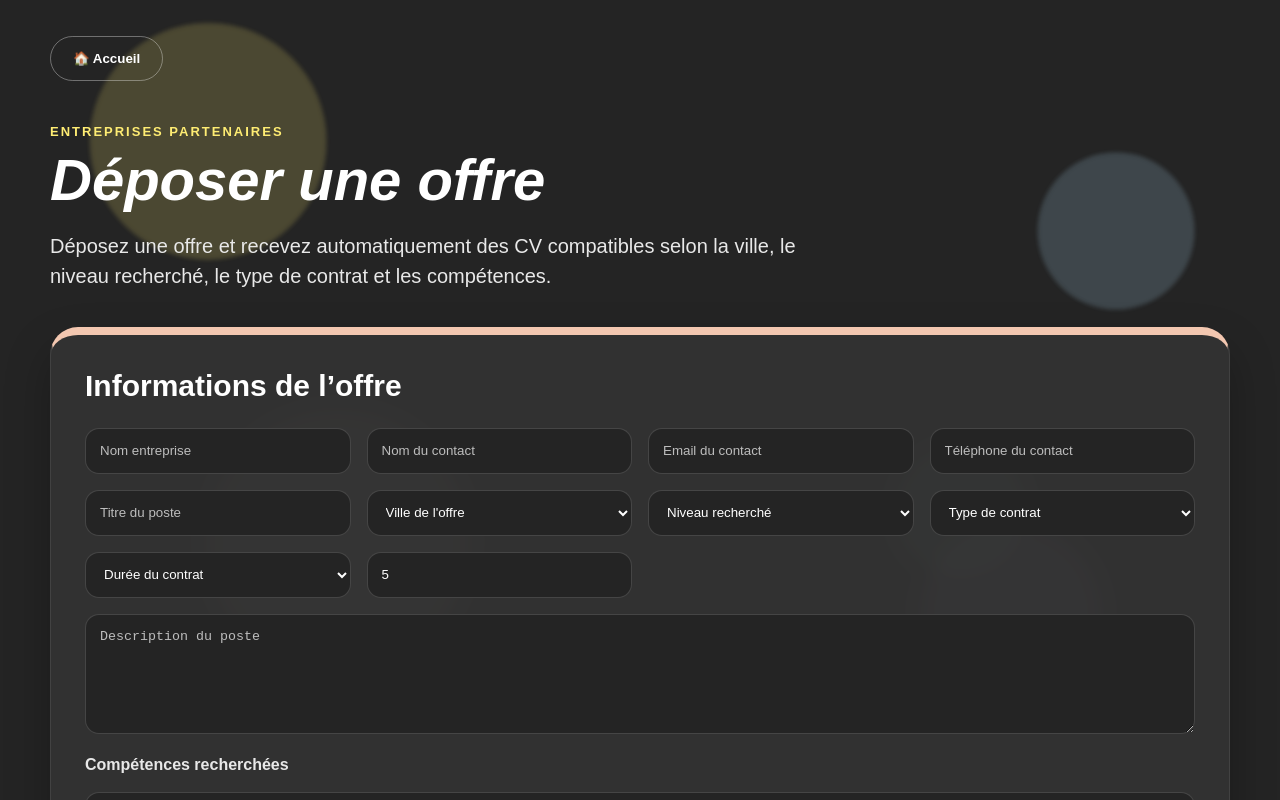
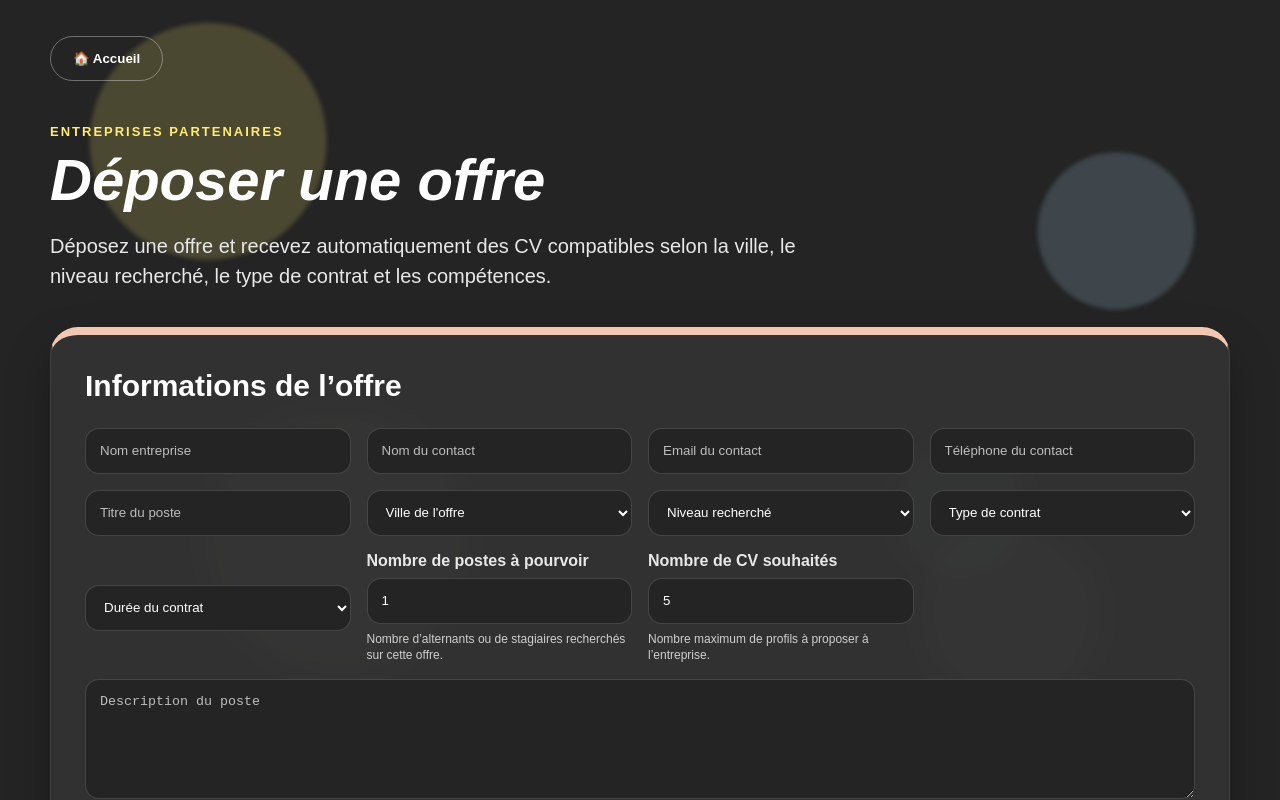
Before and after one commit to r8gktc6jrf-sketch/portail-alternance, a Next.js app: page /entreprise in a window 1280 px wide. Shown: the top 800 px of the page. Built offline with nearby package versions, Linux system fonts and the light colour scheme.

Commit message:
Mise à jour portail alternance

```diff
--- a/app/entreprise/page.tsx
+++ b/app/entreprise/page.tsx
@@ -39,6 +39,7 @@ type Offre = {
   typeContrat: string;
   dureeContrat: string;
   competences: string[];
+  nombrePostes: number;
   nombreCV: number;
   fichePoste?: string;
   dateDepot: string;
@@ -170,6 +171,7 @@ export default function EntreprisePage() {
   const [dureeContrat, setDureeContrat] = useState("");
 
   const [competences, setCompetences] = useState<string[]>([]);
+  const [nombrePostes, setNombrePostes] = useState(1);
   const [nombreCV, setNombreCV] = useState(5);
 
   const [resultats, setResultats] = useState<(CV & { score?: number })[]>([]);
@@ -221,6 +223,7 @@ export default function EntreprisePage() {
       typeContrat,
       dureeContrat,
       competences,
+      nombrePostes,
       nombreCV,
       fichePoste: fichePoste?.name,
       dateDepot: new Date().toLocaleString("fr-FR"),
@@ -322,6 +325,7 @@ export default function EntreprisePage() {
       !typeContrat ||
       !dureeContrat ||
       competences.length === 0 ||
+      nombrePostes < 1 ||
       nombreCV < 1
     ) {
       setResultats([]);
@@ -440,6 +444,13 @@ export default function EntreprisePage() {
         textarea { height: auto; padding: 14px; resize: vertical; }
         input::placeholder, textarea::placeholder { color: #bdbdbd; }
         label { color: #e8e8e8; font-weight: 700; display: block; margin-bottom: 8px; }
+        .field small {
+          display: block;
+          margin-top: 7px;
+          color: #cfcfcf;
+          font-size: 12px;
+          line-height: 1.35;
+        }
         .grid-form {
           display: grid;
           grid-template-columns: repeat(4, minmax(0, 1fr));
@@ -545,8 +556,32 @@ export default function EntreprisePage() {
               <option>Autre</option>
             </select>
 
-            <input type="number" min="1" value={nombreCV} onChange={(e) => setNombreCV(Number(e.target.value))} placeholder="Nombre de CV souhaités" />
-            <div />
+            <div className="field">
+              <label htmlFor="nombrePostes">Nombre de postes à pourvoir</label>
+              <input
+                id="nombrePostes"
+                type="number"
+                min="1"
+                value={nombrePostes}
+                onChange={(e) => setNombrePostes(Number(e.target.value))}
+                placeholder="Ex. 1"
+              />
+              <small>Nombre d’alternants ou de stagiaires recherchés sur cette offre.</small>
+            </div>
+
+            <div className="field">
+              <label htmlFor="nombreCV">Nombre de CV souhaités</label>
+              <input
+                id="nombreCV"
+                type="number"
+                min="1"
+                value={nombreCV}
+                onChange={(e) => setNombreCV(Number(e.target.value))}
+                placeholder="Ex. 5"
+              />
+              <small>Nombre maximum de profils à proposer à l’entreprise.</small>
+            </div>
+
             <div />
           </div>
 
```
